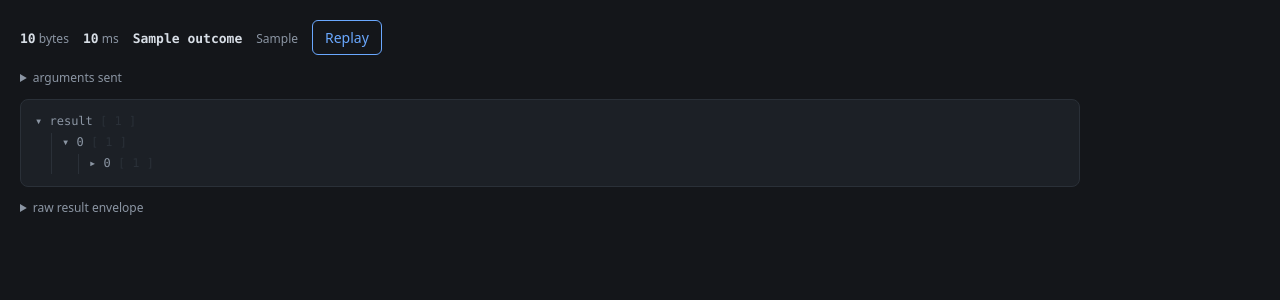
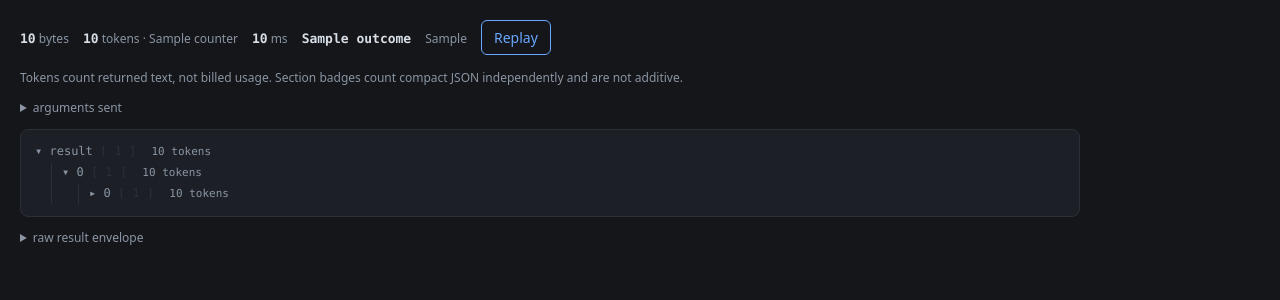
Before and after one commit to alvseek/helheim, a FastAPI app: template src/helheim/templates/call.html in a window 1280 px wide. Shown: the part 53-353 px from the top of the page. Run offline with FastAPI, Linux system fonts and the light colour scheme; the template is opened without the code that fills it: most values are stand-ins (such as "Sample title", 1, 10 or a date in 2020).

Commit message:
feat: count tokens for a response and each expandable value

```diff
--- a/pyproject.toml
+++ b/pyproject.toml
@@ -11,6 +11,7 @@ dependencies = [
     "jinja2>=3.1",
     "httpx>=0.27",
     "mcp>=1.2",
+    "tiktoken>=0.14,<0.15",
 ]
 
 [project.scripts]
--- a/src/helheim/app.py
+++ b/src/helheim/app.py
@@ -13,12 +13,14 @@ from fastapi import FastAPI, HTTPException, Request
 from fastapi.responses import HTMLResponse, RedirectResponse
 from fastapi.staticfiles import StaticFiles
 from fastapi.templating import Jinja2Templates
+from requests.exceptions import RequestException
 
 from . import mcp_client
 from .auth import Auth, AuthError
 from .config import Server, Settings, load_settings
 from .forms import arguments_from_form, fields_from_schema
 from .store import CallRecord, Store
+from .tokens import TokenCounter
 
 PACKAGE_DIR = Path(__file__).parent
 
@@ -218,10 +220,22 @@ def create_app(settings: Settings | None = None) -> FastAPI:
         found = app.state.store.get(call_id)
         if found is None:
             raise HTTPException(status_code=404, detail="no such call")
+        try:
+            counter = TokenCounter()
+            response_tokens = counter.text(found["response_text"])
+        except (OSError, ValueError, RequestException):
+            # An unavailable vocabulary must not make stored responses unreadable.
+            counter = None
+            response_tokens = None
         return templates.TemplateResponse(
             request,
             "call.html",
-            {"call": found, "too_big": found["res_bytes"] > RENDER_LIMIT_BYTES},
+            {
+                "call": found,
+                "too_big": found["res_bytes"] > RENDER_LIMIT_BYTES,
+                "counter": counter,
+                "response_tokens": response_tokens,
+            },
         )
 
     @app.get("/calls/{call_id}/replay", response_class=HTMLResponse)
--- a/src/helheim/static/app.css
+++ b/src/helheim/static/app.css
@@ -167,6 +167,12 @@ textarea { font-family: var(--mono); font-size: 12px; }
 .tree .k { color: var(--subtle); }
 .tree .v { color: var(--text); word-break: break-word; }
 .tree .t { color: var(--line); }
+.tree .tokens {
+  color: var(--subtle);
+  font-size: 11px;
+  white-space: nowrap;
+  margin-left: 8px;
+}
 .tree details.long > summary { display: flex; gap: 8px; }
 .tree details.long > summary .v { color: var(--text); }
 .tree details.long > pre.full {
--- a/src/helheim/templates/_tree.html
+++ b/src/helheim/templates/_tree.html
@@ -1,7 +1,13 @@
 {% macro render(value, key=None, depth=0) -%}
+  {% macro tokens() -%}
+    {% if counter is defined and counter is not none %}
+      {% set count = counter.value(value) %}
+      <span class="tokens" data-tokens="{{ count }}" title="Tokens in this value's compact JSON · {{ counter.encoding_name }}">{{ "{:,}".format(count) }} tokens</span>
+    {% endif %}
+  {%- endmacro %}
   {% if value is mapping %}
     <details class="node"{% if depth < 2 %} open{% endif %}>
-      <summary><span class="k">{{ key if key is not none else "result" }}</span> <span class="t">{ {{ value|length }} }</span></summary>
+      <summary><span class="k">{{ key if key is not none else "result" }}</span> <span class="t">{ {{ value|length }} }</span> {{ tokens() }}</summary>
       <div class="children">
         {% for child_key, child in value.items() %}
           {{ render(child, child_key, depth + 1) }}
@@ -10,7 +16,7 @@
     </details>
   {% elif value is iterable and value is not string and value is not mapping %}
     <details class="node"{% if depth < 2 %} open{% endif %}>
-      <summary><span class="k">{{ key if key is not none else "result" }}</span> <span class="t">[ {{ value|length }} ]</span></summary>
+      <summary><span class="k">{{ key if key is not none else "result" }}</span> <span class="t">[ {{ value|length }} ]</span> {{ tokens() }}</summary>
       <div class="children">
         {% for child in value %}
           {{ render(child, loop.index0, depth + 1) }}
@@ -25,6 +31,7 @@
           <span class="k">{{ key if key is not none else "value" }}</span>
           <span class="v">{{ text[:120] }}…</span>
           <span class="t">{{ text|length }} chars</span>
+          {{ tokens() }}
         </summary>
         <pre class="full">{{ text }}</pre>
       </details>
--- a/src/helheim/templates/call.html
+++ b/src/helheim/templates/call.html
@@ -7,7 +7,7 @@
   <link rel="stylesheet" href="/static/app.css">
 </head>
 <body>
-  {% from "_tree.html" import render %}
+  {% from "_tree.html" import render with context %}
   <header class="bar">
     <h1><a href="/">Helheim</a></h1>
     <span class="subtle"><a href="/s/{{ call.server }}">{{ call.server }}</a> · <a href="/s/{{ call.server }}/t/{{ call.tool }}">{{ call.tool }}</a></span>
@@ -16,11 +16,17 @@
   <main>
     <div class="metrics">
       <span class="metric"><b>{{ call.res_bytes }}</b> bytes</span>
+      {% if response_tokens is not none %}
+        <span class="metric" data-response-tokens="{{ response_tokens }}"><b>{{ "{:,}".format(response_tokens) }}</b> tokens · {{ counter.encoding_name }}</span>
+      {% else %}
+        <span class="metric">Token count unavailable</span>
+      {% endif %}
       <span class="metric"><b>{{ call.duration_ms }}</b> ms</span>
       <span class="metric"><b>{{ call.outcome }}</b></span>
       <span class="metric subtle">{{ call.at }}</span>
       <a class="button" href="/calls/{{ call.id }}/replay">Replay</a>
     </div>
+    <p class="subtle">Tokens count returned text, not billed usage. Section badges count compact JSON independently and are not additive.</p>
 
     <details class="raw">
       <summary>arguments sent</summary>
```
Also changed, not shown: src/helheim/tokens.py (added, +23 -0 lines), tests/test_tokens.py (added, +86 -0 lines), README.md, 1 other file.
